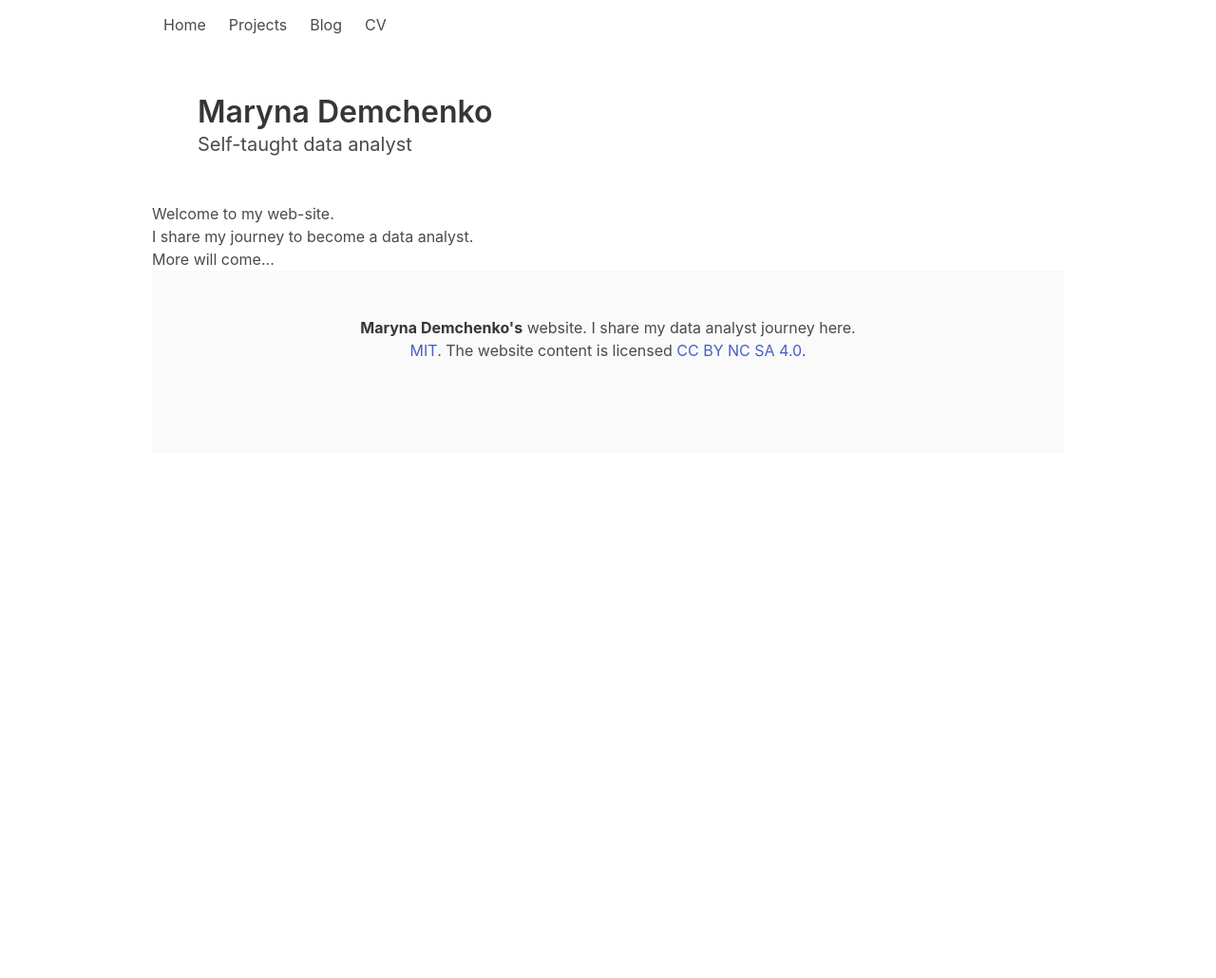
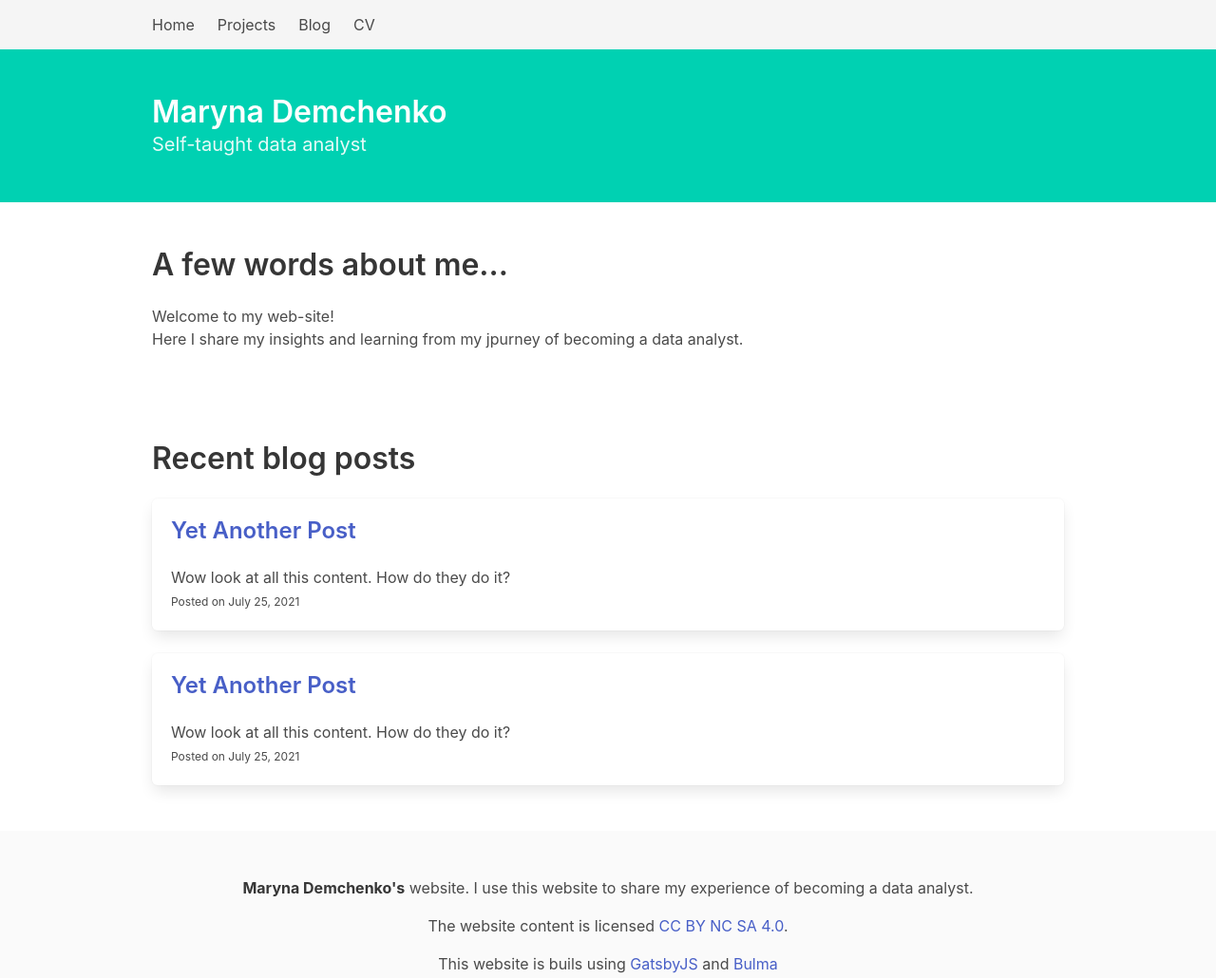
Before and after one commit to demsea/demsea.github.io, a Gatsby site: page / in a window 1280 px wide. Shown: the whole page at 95% size. Before the commit the page ends 800 px from the top, so only its background shows below. Built offline with nearby package versions, Linux system fonts and the light colour scheme; Gatsby itself is replaced by a stand-in of ours; some packages are replaced by stand-ins of ours.

Commit message:
Better layout

```diff
--- /dev/null
+++ b/blog/yet-another-post1.mdx
@@ -0,0 +1,6 @@
+---
+title: "Yet Another Post"
+date: "2021-07-25"
+---
+
+Wow look at all this content. How do they do it?
--- /dev/null
+++ b/src/components/Post.js
@@ -0,0 +1,16 @@
+import * as React from 'react';
+import { Link } from 'gatsby'
+
+export default ({ node }) => {
+  return (
+    <article className="box">
+      <h3 className="title is-4">
+        <Link to={`/blog/${node.slug}`}>
+          {node.frontmatter.title}
+        </Link>
+      </h3>
+      <p>{node.excerpt}</p>
+      <small className="is-size-7 has-text-grey-dark">Posted on <time dateTime={node.frontmatter.date}>{node.frontmatter.date}</time></small>
+    </article>
+  );
+}
--- /dev/null
+++ b/src/components/Section.js
@@ -0,0 +1,11 @@
+import * as React from 'react';
+
+export default ({ children }) => {
+  return (
+    <section className="section">
+      <div class="container is-max-desktop">
+        {children}
+      </div>
+    </section>
+  );
+}
--- a/src/components/layout.js
+++ b/src/components/layout.js
@@ -9,10 +9,9 @@ export default function Layout({ children, heroContent }) {
         <link rel="icon" href="/favicon.ico" />
         <link rel="stylesheet" href="https://cdn.jsdelivr.net/npm/bulma@0.9.3/css/bulma.min.css" />
       </Helmet>
-      <div className="container is-max-desktop">
-        <nav className="navbar" role="navigation" aria-label="main navigation">
-          <div id="navbarBasicExample" className="navbar-menu">
-            <div className="navbar-start">
+      <nav className="navbar is-light" role="navigation" aria-label="main navigation">
+        <div class="container is-max-desktop">
+          <div className="navbar-brand">
             <Link to="/" className="navbar-item">Home</Link>
             <Link to="/projects" className="navbar-item">Projects</Link>
             <Link to="/blog" className="navbar-item">Blog</Link>
@@ -20,9 +19,12 @@ export default function Layout({ children, heroContent }) {
           </div>
         </div>
       </nav>
-        <section className="hero">
+
+      <section className="hero is-primary">
         <div className="hero-body">
+          <div class="container is-max-desktop">
             {heroContent}
+          </div>
         </div>
       </section>
 
@@ -31,14 +33,17 @@ export default function Layout({ children, heroContent }) {
       <footer className="footer">
         <div className="content has-text-centered">
           <p>
-              <strong>Maryna Demchenko&apos;s</strong> website. I share my data analyst journey here.
-              <br />
-              <a href="http://opensource.org/licenses/mit-license.php">MIT</a>. The website content
-              is licensed <a href="http://creativecommons.org/licenses/by-nc-sa/4.0/">CC BY NC SA 4.0</a>.
+            <strong>Maryna Demchenko&apos;s</strong> website. I use this website
+            to share my experience of becoming a data analyst.
+          </p>
+          <p>
+            The website content is licensed <a target="_blank" href="http://creativecommons.org/licenses/by-nc-sa/4.0/">CC BY NC SA 4.0</a>.
+          </p>
+          <p>
+            This website is buils using <a target="_blank" href="https://www.gatsbyjs.com/">GatsbyJS</a> and <a target="_blank" href="https://bulma.io/">Bulma</a>
           </p>
         </div>
       </footer>
-      </div>
     </>
   )
 }
--- a/src/pages/blog.js
+++ b/src/pages/blog.js
@@ -1,22 +1,19 @@
 import * as React from 'react'
 import { Link, graphql } from 'gatsby'
 import Layout from '../components/layout'
+import Section from '../components/Section'
+import Post from '../components/Post'
 
 const BlogPage = ({ data }) => {
   return (
     <Layout heroContent={<p className="title">My Blog Posts</p>}>
-      {
-        data.allMdx.nodes.map((node) => (
-          <article key={node.id}>
-            <h2>
-              <Link to={`/blog/${node.slug}`}>
-                {node.frontmatter.title}
-              </Link>
-            </h2>
-            <p>Posted: {node.frontmatter.date}</p>
-          </article>
-        ))
-      }
+      <Section>
+        {
+          data.allMdx.nodes.map((node) => (
+            <Post key={node.id} node={node} />
+          ))
+        }
+      </Section>
     </Layout>
   )
 }
@@ -29,6 +26,7 @@ export const query = graphql`
           date(formatString: "MMMM D, YYYY")
           title
         }
+        excerpt
         id
         slug
       }
--- a/src/pages/index.js
+++ b/src/pages/index.js
@@ -1,8 +1,11 @@
 import * as React from 'react';
 import { Helmet } from 'react-helmet'
+import { Link, graphql } from 'gatsby'
 import Layout from '../components/layout'
+import Section from '../components/Section'
+import Post from '../components/Post'
 
-export default function Home() {
+export default function Home({ data }) {
   return (
     <div>
       <Helmet>
@@ -20,11 +23,38 @@ export default function Home() {
           </p>
         </>
       }>
-        <p>Welcome to my web-site.</p>
-        <p>I share my journey to become a data analyst.</p>
-        <p>More will come...</p>
+        <Section>
+          <h2 className="title">A few words about me...</h2>
+          <p>Welcome to my web-site!</p>
+          <p>Here I share my insights and learning from my jpurney of becoming a data analyst.</p>
+        </Section>
+
+        <Section>
+          <h2 className="title">Recent blog posts</h2>
+          {
+            data.allMdx.nodes.map((node) => (
+              <Post key={node.id} node={node} />
+            ))
+          }
+        </Section>
 
       </Layout>
     </div>
   )
 }
+
+export const query = graphql`
+  query {
+    allMdx(sort: {fields: frontmatter___date, order: DESC}, limit: 2) {
+      nodes {
+        frontmatter {
+          date(formatString: "MMMM D, YYYY")
+          title
+        }
+        id
+        excerpt
+        slug
+      }
+    }
+  }
+`
--- a/src/pages/projects.js
+++ b/src/pages/projects.js
@@ -2,6 +2,7 @@ import * as React from 'react';
 import { Helmet } from 'react-helmet'
 import Layout from '../components/layout'
 import { StaticImage } from 'gatsby-plugin-image'
+import Section from '../components/section'
 
 export default function Home() {
   return (
@@ -12,6 +13,7 @@ export default function Home() {
       </Helmet>
 
       <Layout heroContent={<h1 className="title">My projects</h1>}>
+        <Section>
           <div className="columns">
             <div className="column">
               <div className="card">
@@ -41,6 +43,7 @@ export default function Home() {
               </div>
             </div>
           </div>
+        </Section>
       </Layout>
     </div>
   )
```
Also changed, not shown: src/pages/blog/{mdx.slug}.js (+16 -6 lines), src/pages/cv.js (+5 -2 lines). Lines whose indentation alone changed are shown as unchanged.
